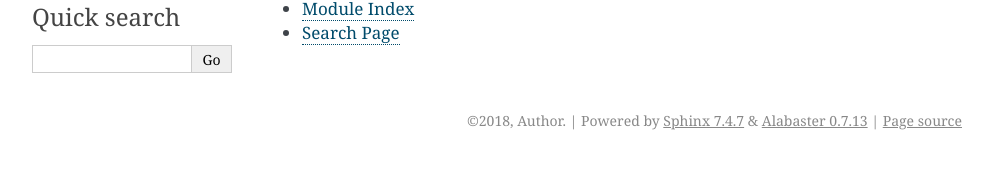
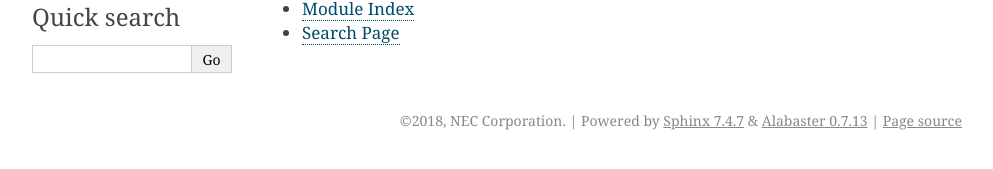
Before and after one commit to nec-baas/baas-sdk-python, a Sphinx documentation site: the page built from docs/index.rst, in a window 1280 px wide. Shown: the part 245-414 px from the top of the page, without its empty margins (148-1141 px from the left). Built offline with Sphinx 7.4.7, drawn with Linux system fonts in a browser that asks for light colours; pages that are not in the unit, such as notebooks, are missing from menus; some of the changed lines change nothing that is shown.

Commit message:
fix docs/conf.py: add autodoc path

```diff
--- a/docs/conf.py
+++ b/docs/conf.py
@@ -12,16 +12,16 @@
 # add these directories to sys.path here. If the directory is relative to the
 # documentation root, use os.path.abspath to make it absolute, like shown here.
 #
-# import os
-# import sys
-# sys.path.insert(0, '/home/tmurakam/dev/nebula/sdks/baas-sdk-python/necbaas')
+import os
+import sys
+sys.path.insert(0, os.path.abspath('../'))
 
 
 # -- Project information -----------------------------------------------------
 
 project = 'necbaas'
-copyright = '2018, Author'
-author = 'Author'
+copyright = '2018, NEC Corporation'
+author = 'NEC Corporation'
 
 # The short X.Y version
 version = ''
```
